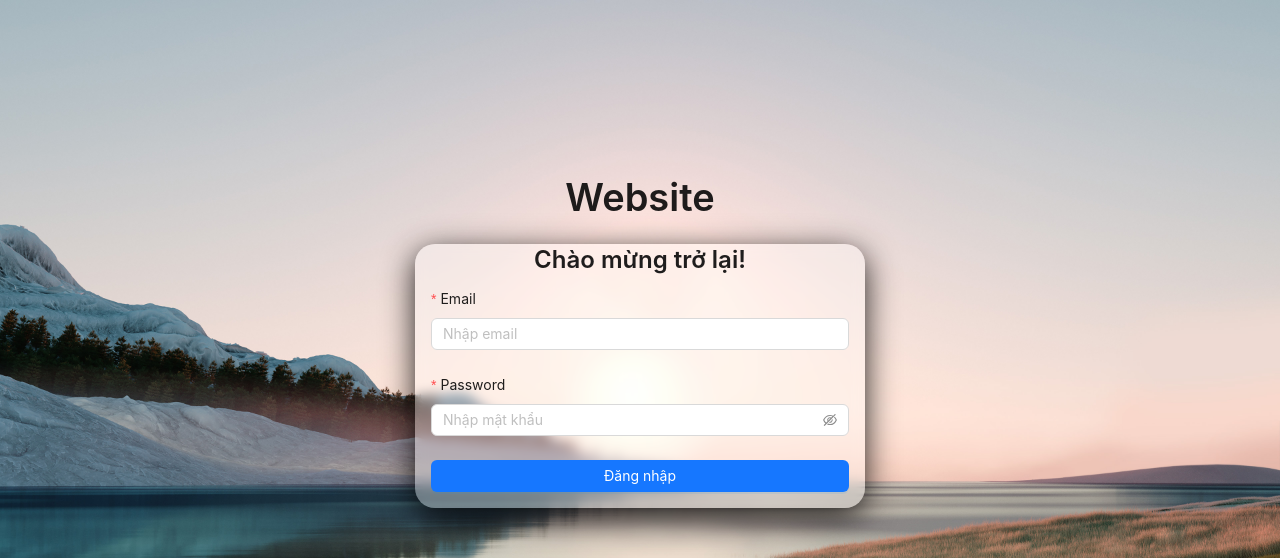
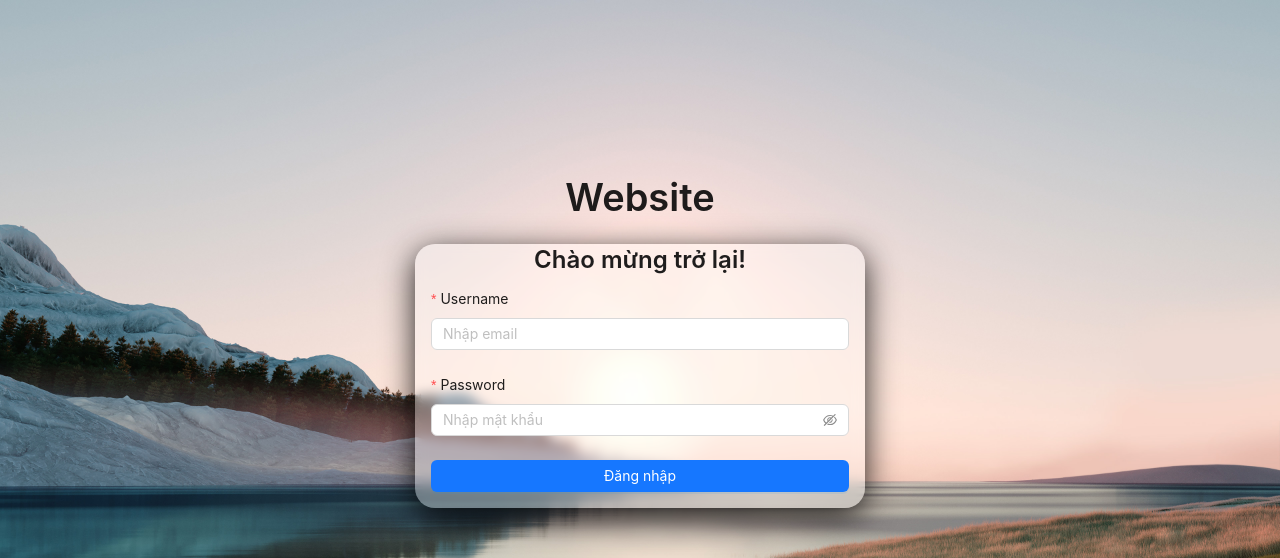
Before and after one commit to LTNhan2502/00_freelance_admin, a React (Vite) app: page /login in a window 1280 px wide. Shown: the top 558 px of the page. Built offline with nearby package versions, Linux system fonts and the light colour scheme.

Commit message:
Update auth login

```diff
--- a/src/App.jsx
+++ b/src/App.jsx
@@ -1,48 +1,48 @@
-import { useEffect, useState } from 'react'
-import { Space } from 'antd'
-import { useNavigate } from 'react-router-dom'
-import DashboardPage from './containers/DashboardPage'
-import Header from './containers/header/Header'
-import SideMenu from './containers/side/SideMenu'
-import ContentPage from './containers/content/ContentPage'
-import Footer from './containers/footer/Footer'
-import './App.css'
-import AppRoutes from './containers/routes/AppRoutes'
+import { useEffect, useState } from "react";
+import { Space } from "antd";
+import { useNavigate } from "react-router-dom";
+import DashboardPage from "./containers/DashboardPage";
+import Header from "./containers/header/Header";
+import SideMenu from "./containers/side/SideMenu";
+import ContentPage from "./containers/content/ContentPage";
+import Footer from "./containers/footer/Footer";
+import "./App.css";
+import AppRoutes from "./containers/routes/AppRoutes";
 
 function App() {
   // Check var xem đã đăng nhập chưa
-  const [isAuthenticated, setIsAuthenticated] = useState(false)
-  const navigate = useNavigate()
+  const [isAuthenticated, setIsAuthenticated] = useState(false);
+  const navigate = useNavigate();
 
   // Kiểm tra trạng thái đăng nhập khi vừa vào web
   useEffect(() => {
-    const auth = localStorage.getItem("username")
+    const auth = localStorage.getItem("access_token");
 
-    if(auth){
-      setIsAuthenticated(true)
-    }else{
-      navigate('/login')
+    if (auth) {
+      setIsAuthenticated(true);
+    } else {
+      navigate("/login");
     }
-  }, [navigate])
+  }, [navigate]);
 
   return (
-    <div className='App'>
+    <div className="App">
       {isAuthenticated ? (
         <>
           {/* Main layout khi đã đăng nhập */}
-          <Header/>
-          <Space className='sideMenuAndContent'>
+          <Header />
+          <Space className="sideMenuAndContent">
             <SideMenu></SideMenu>
             <ContentPage></ContentPage>
           </Space>
-          <Footer/>
+          <Footer />
         </>
       ) : (
         // Khi chưa đăng nhập thì qua bên AppRoutes để điều hướng vào login
-        <AppRoutes/>
+        <AppRoutes />
       )}
     </div>
-  )
+  );
 }
 
-export default App
+export default App;
--- a/src/containers/content/pages/login/Login.jsx
+++ b/src/containers/content/pages/login/Login.jsx
@@ -1,45 +1,66 @@
-import { Button, Form, Input, message, Typography } from 'antd'
-import React from 'react'
-import './Login.css'
+import { Button, Form, Input, message, Typography } from "antd";
+import React from "react";
+import "./Login.css";
+import { loginAdmin } from "../../../../utils/adminAPI";
+import { Navigate, useNavigate } from "react-router-dom";
 
 function Login() {
-    const onFinish = (values) => {
+  const navigate = useNavigate();
+  const onFinish = async (values) => {
+    const resultLogin = await loginAdmin(values.userName, values.password);
+    console.log("Result:", resultLogin.data);
+    if (resultLogin.data && resultLogin.data.EC === 0) {
+      message.success("Đăng nhập thành công");
+      localStorage.setItem("access_token", resultLogin.data.token);
+      navigate("/");
+    } else {
+      message.error("Đăng nhập không thành công");
+    }
     //Get api để check var
-        message.success("Đăng nhập thành công")
-    }
+    // console.log(values);
+  };
 
   return (
-    <div className='appBg'>
-        <div className='login-container'>
-            <Typography.Title className='text-center mb-2'>Website</Typography.Title>
-            <Form className='loginForm' layout='vertical' onFinish={onFinish}>
-                <Typography.Title level={3} className='text-center'>Chào mừng trở lại!</Typography.Title>
-                <Form.Item label='Email' name={'adminEmail'}
+    <div className="appBg">
+      <div className="login-container">
+        <Typography.Title className="text-center mb-2">
+          Website
+        </Typography.Title>
+        <Form className="loginForm" layout="vertical" onFinish={onFinish}>
+          <Typography.Title level={3} className="text-center">
+            Chào mừng trở lại!
+          </Typography.Title>
+          <Form.Item
+            label="Username"
+            name={"userName"}
             rules={[
               {
                 required: true,
-                            type: 'email',
-                            message: "Vui lòng nhập email"
-                        }
+                message: "Vui lòng nhập tài khoản",
+              },
             ]}
           >
-                    <Input placeholder='Nhập email'></Input>
+            <Input placeholder="Nhập email"></Input>
           </Form.Item>
-                <Form.Item label='Password' name={'adminPassword'}
+          <Form.Item
+            label="Password"
+            name={"password"}
             rules={[
               {
                 required: true,
-                            message: 'Vui lòng nhập mật khẩu'
-                        }
+                message: "Vui lòng nhập mật khẩu",
+              },
             ]}
           >
-                    <Input.Password placeholder='Nhập mật khẩu'></Input.Password>
+            <Input.Password placeholder="Nhập mật khẩu"></Input.Password>
           </Form.Item>
-                <Button type='primary' htmlType='submit' block>Đăng nhập</Button>
+          <Button type="primary" htmlType="submit" block>
+            Đăng nhập
+          </Button>
         </Form>
       </div>
     </div>
-  )
+  );
 }
 
-export default Login
+export default Login;
--- /dev/null
+++ b/src/utils/adminAPI.js
@@ -0,0 +1,9 @@
+import instance from './axios.config.js'
+
+const loginAdmin = (userName, password) => {
+   const URL_API = "/v1/api/loginAdmin";
+   const data = { userName, password }
+   return instance.post(URL_API, data);
+}
+
+export { loginAdmin }
```
Also changed, not shown: src/containers/routes/ProtectedRoute.jsx (+6 -6 lines). Lines whose indentation alone changed are shown as unchanged.
